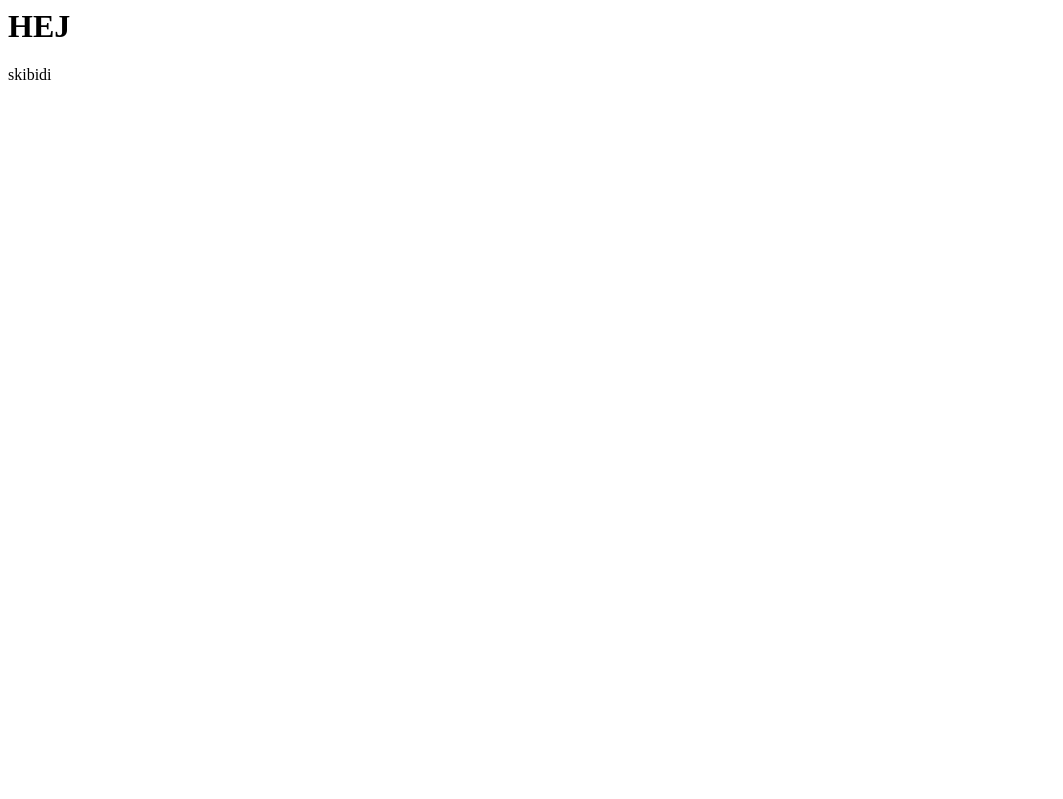
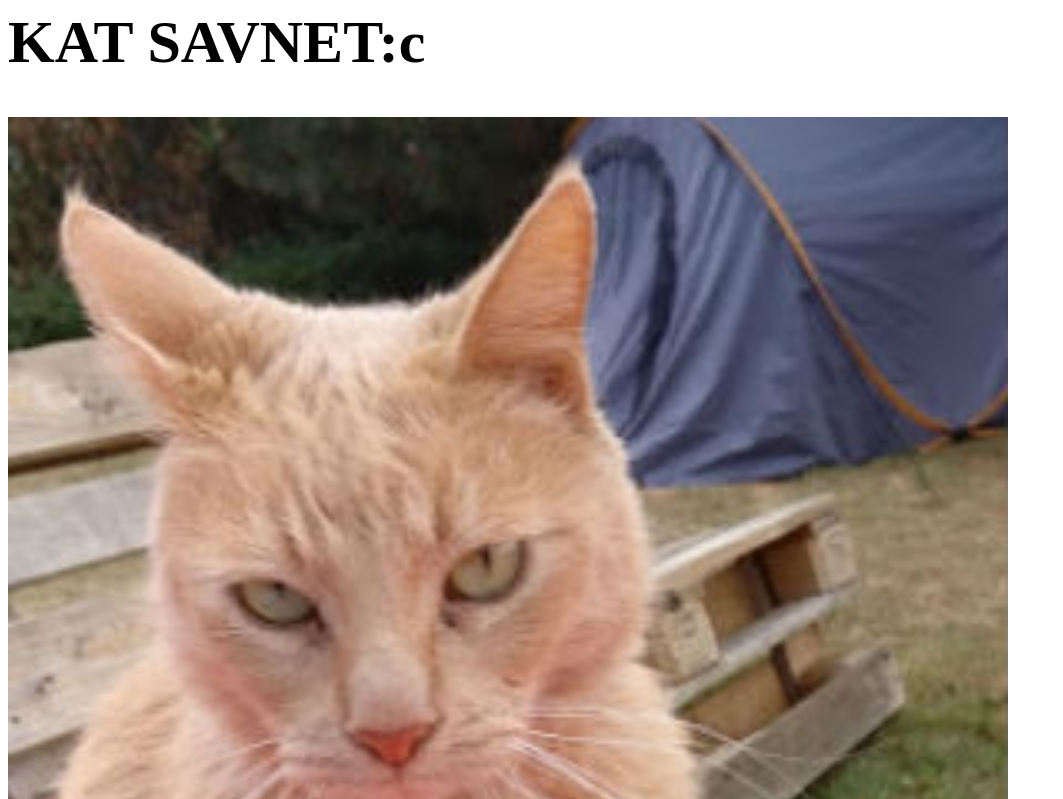
Before and after one commit to ChrisFuglsang/ChrisFuglsang.github.io, a plain HTML site: page index.html in a window 1280 px wide. Shown: the top 799 px of the page, without its empty margins (0-1063 px from the left). Drawn offline with Linux system fonts and the light colour scheme.

Commit message:
bettered
yessirski

```diff
--- a/index.html
+++ b/index.html
@@ -1,2 +1,6 @@
-<H1>HEJ</H1>
-<p>skibidi</p>
+<div style="text-align:center"></div>
+<H1 style="font-size:60px;">KAT SAVNET:c</H1>
+<img id="julius" src="./julius/julius.png" style="width:1000px">
+<body>
+    <H2> Julius er forsvundet! </H2>
+    <p> Hjælp mig med at finde ham! </p>
```
Also changed, not shown: julius/julius.png (added).
